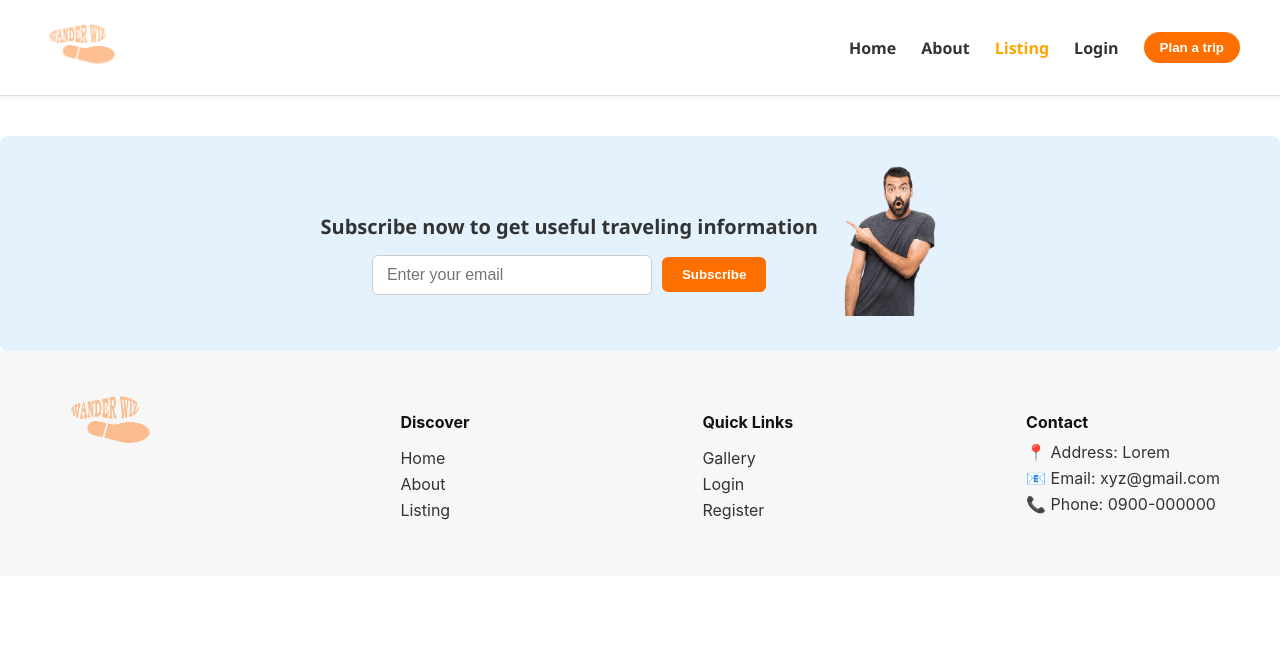
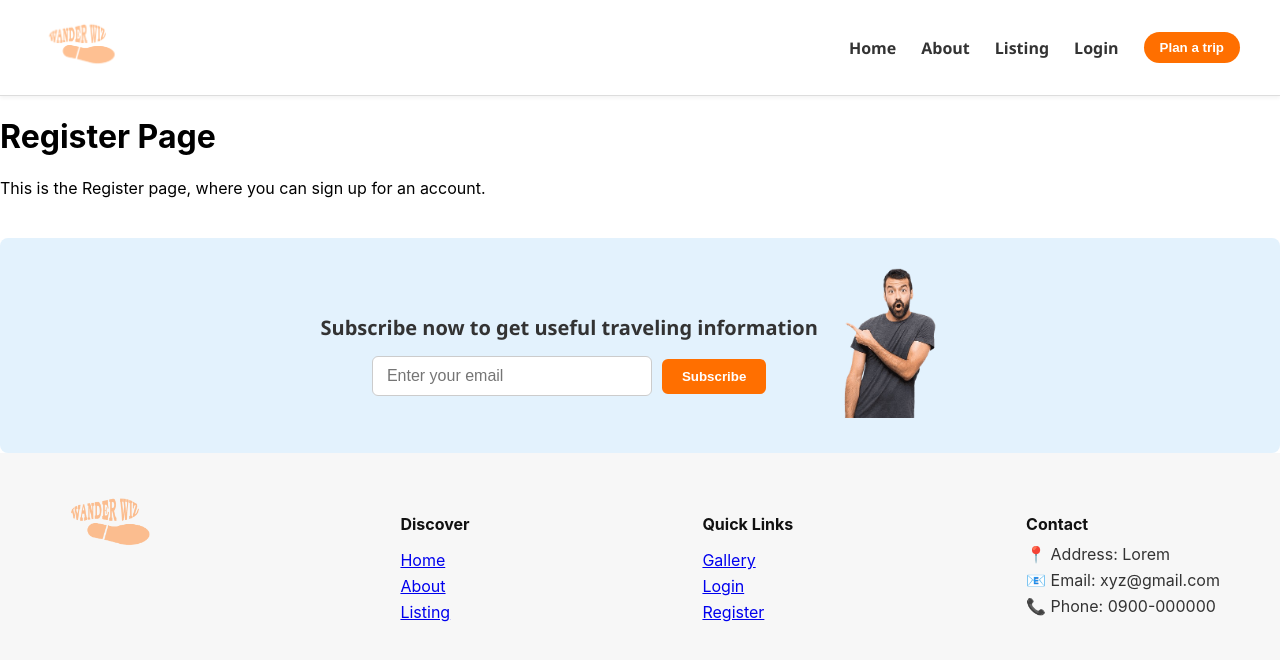
Before and after one commit to fatima-saleem390/WanderWiz-SE-Project-, a React (Create React App) app in the folder wander-frontend/: page /register in a window 1280 px wide. Shown: the top 660 px of the page. Built offline with nearby package versions, Linux system fonts and the light colour scheme.

Commit message:
Changes made

```diff
--- a/wander-frontend/src/App.js
+++ b/wander-frontend/src/App.js
@@ -1,12 +1,15 @@
+// src/App.js
 import React from 'react';
 import { BrowserRouter as Router, Routes, Route } from 'react-router-dom';
 import Header from './components/Header';
 import Footer from './components/Footer';
 import Home from './pages/Home';
-import About from './pages/About'; // Create this if it doesn't exist
-import Login from './pages/Login'; // Create this if it doesn't exist
+import About from './pages/About';
+import Login from './pages/Login';
 import AllTours from './pages/AllTours';
 import PlanTrip from './pages/PlanTrip';
+import Gallery from './pages/Gallery';  // Import Gallery
+import Register from './pages/Register';  // Import Register
 
 function App() {
   return (
@@ -19,6 +22,8 @@ function App() {
           <Route path="/login" element={<Login />} />
           <Route path="/listing" element={<AllTours />} />
           <Route path="/plan-trip" element={<PlanTrip />} />
+          <Route path="/gallery" element={<Gallery />} />  {/* Route for Gallery */}
+          <Route path="/register" element={<Register />} />  {/* Route for Register */}
         </Routes>
       </main>
       <Footer />
--- a/wander-frontend/src/components/Footer.js
+++ b/wander-frontend/src/components/Footer.js
@@ -1,6 +1,6 @@
 // src/components/Footer.js
-
 import React from 'react';
+import { Link } from 'react-router-dom';  // Import Link from react-router-dom
 import '../components/footer.css';
 
 const Footer = () => {
@@ -27,17 +27,17 @@ const Footer = () => {
           <div className="links">
             <h4>Discover</h4>
             <ul>
-              <li>Home</li>
-              <li>About</li>
-              <li>Listing</li>
+              <li><Link to="/">Home</Link></li>
+              <li><Link to="/about">About</Link></li>
+              <li><Link to="/listing">Listing</Link></li>
             </ul>
           </div>
           <div className="links">
             <h4>Quick Links</h4>
             <ul>
-              <li>Gallery</li>
-              <li>Login</li>
-              <li>Register</li>
+              <li><Link to="/gallery">Gallery</Link></li>  {/* Gallery Link */}
+              <li><Link to="/login">Login</Link></li>
+              <li><Link to="/register">Register</Link></li>  {/* Register Link */}
             </ul>
           </div>
           <div className="contact">
--- a/wander-frontend/src/components/Header.css
+++ b/wander-frontend/src/components/Header.css
@@ -1,3 +1,4 @@
+/* Header Styling */
 .header {
   background-color: #ffffff;
   padding: 20px 40px;
@@ -20,41 +21,27 @@
   font-weight: bold;
 }
 
-/* Increased specificity to ensure it overrides other styles */
-.nav-links .listing-link {
-    color: orange !important; /* Orange color for the "Listing" link */
-}
-
-.nav-links .listing-link:hover {
-    color: #ff8f00 !important; /* Darker orange when hovering over the "Listing" link */
-}
-
-/* Default style for other links */
-.nav-links a {
+/* Default style for nav links */
+.nav-links .nav-link {
   text-decoration: none;
-    color: #333;
+  color: #333; /* Default color is dark grey */
   font-size: 16px;
   position: relative;
   transition: color 0.3s ease;
 }
 
-.nav-links a:hover {
-    color: #0288d1; /* Default hover effect for other links */
+/* Active link (Orange color when selected) */
+.nav-links .active-link {
+  color: orange; /* Active link turns orange */
+}
+
+/* Hover effect for all links */
+.nav-links .nav-link:hover {
+  color: #0288d1; /* Blue hover effect for all links */
 }
 
 
-.nav-links a {
-  text-decoration: none;
-  color: #333;
-  font-size: 16px;
-  position: relative;
-  transition: color 0.3s ease;
-}
-
-.nav-links a:hover {
-  color: #0288d1; /* Default hover effect for other links */
-}
-
+/* Styling for the "Plan a trip" button */
 .post-btn {
   padding: 8px 16px;
   background-color: #ff6f00;
@@ -70,6 +57,7 @@
   background-color: #ff8f00;
 }
 
+/* Mobile responsiveness */
 @media (max-width: 768px) {
   .nav-links {
     flex-direction: column;
--- a/wander-frontend/src/components/Header.js
+++ b/wander-frontend/src/components/Header.js
@@ -1,7 +1,8 @@
+// src/components/Header.js
 import React from 'react';
-import { Link } from 'react-router-dom';
+import { NavLink } from 'react-router-dom'; // Use NavLink for active links
 import '../assets/logo.png';
-import './Header.css';
+import '../components/Header.css';
 
 const Header = () => {
   return (
@@ -10,13 +11,31 @@ const Header = () => {
         <img src={require('../assets/logo.png')} alt="WanderWiz Logo" />
       </div>
       <nav className="nav-links">
-        <Link to="/" className="home-link">Home</Link>
-        <Link to="/about" className="about-link">About</Link>
-        <Link to="/listing" className="listing-link">Listing</Link>
-        <Link to="/login" className="login-link">Login</Link>
-        <Link to="/plan-trip">
-          <button className="post-btn">Plan a trip</button>
-        </Link>
+        <NavLink
+          to="/"
+          className={({ isActive }) => isActive ? 'nav-link active-link' : 'nav-link'}
+        >
+          Home
+        </NavLink>
+        <NavLink
+          to="/about"
+          className={({ isActive }) => isActive ? 'nav-link active-link' : 'nav-link'}
+        >
+          About
+        </NavLink>
+        <NavLink
+          to="/listing"
+          className={({ isActive }) => isActive ? 'nav-link active-link listing-link' : 'nav-link listing-link'}
+        >
+          Listing
+        </NavLink>
+        <NavLink
+          to="/login"
+          className={({ isActive }) => isActive ? 'nav-link active-link' : 'nav-link'}
+        >
+          Login
+        </NavLink>
+        <button className="post-btn">Plan a trip</button>
       </nav>
     </header>
   );
--- a/wander-frontend/src/components/TourCard.css
+++ b/wander-frontend/src/components/TourCard.css
@@ -1,4 +1,3 @@
-
 .tour-card {
   width: 250px;
   border-radius: 10px;
@@ -13,3 +12,22 @@
   height: 150px;
   object-fit: cover;
 }
+
+.rating {
+  display: flex;
+  justify-content: center;
+  align-items: center;
+  font-size: 24px; /* Increase this value for larger stars */
+}
+
+.rating span {
+  color: gold;
+  margin-right: 2px;
+  font-size: 24px; /* You can increase this to make stars bigger */
+}
+
+.numeric-rating {
+  color: #555;
+  font-size: 14px;
+  margin-left: 5px;
+}
--- a/wander-frontend/src/components/TourCard.js
+++ b/wander-frontend/src/components/TourCard.js
@@ -7,20 +7,43 @@ const TourCard = ({ tour }) => {
   try {
     imageSrc = require(`../assets/${tour.image}`);
   } catch (err) {
-    // If the specified image is not found, use a fallback image
     try {
       imageSrc = require(`../assets/default.jpg`);
     } catch (fallbackErr) {
       console.error('Default image not found. Please add default.jpg to assets.');
-      imageSrc = ''; // Or set to a valid placeholder URL if desired
+      imageSrc = '';
     }
   }
+
+  const renderStars = (rating) => {
+    const fullStars = Math.floor(rating);
+    const hasHalfStar = rating - fullStars >= 0.5;
+    const emptyStars = 5 - fullStars - (hasHalfStar ? 1 : 0);
+
+    const stars = [];
+
+    for (let i = 0; i < fullStars; i++) {
+      stars.push(<span key={`full-${i}`} className="star">&#9733;</span>);
+    }
+
+    if (hasHalfStar) {
+      stars.push(<span key="half" className="star">&#9733;</span>); // Could be replaced with custom half-star logic/icon
+    }
+
+    for (let i = 0; i < emptyStars; i++) {
+      stars.push(<span key={`empty-${i}`} className="star">&#9734;</span>);
+    }
+
+    return stars;
+  };
 
   return (
     <div className="tour-card">
       <img src={imageSrc} alt={tour.title} />
       <h3>{tour.title}</h3>
-      <p>⭐ {tour.rating} / 5</p>
+      <div className="rating">
+        {renderStars(tour.rating)}
+      </div>
     </div>
   );
 };
--- /dev/null
+++ b/wander-frontend/src/pages/Gallery.js
@@ -0,0 +1,13 @@
+// src/pages/Gallery.js
+import React from 'react';
+
+const Gallery = () => {
+  return (
+    <div>
+      <h1>Gallery Page</h1>
+      <p>This is the Gallery page, where you can see images of tourist destinations.</p>
+    </div>
+  );
+};
+
+export default Gallery;
--- /dev/null
+++ b/wander-frontend/src/pages/Register.js
@@ -0,0 +1,13 @@
+// src/pages/Register.js
+import React from 'react';
+
+const Register = () => {
+  return (
+    <div>
+      <h1>Register Page</h1>
+      <p>This is the Register page, where you can sign up for an account.</p>
+    </div>
+  );
+};
+
+export default Register;
```
Lines whose indentation alone changed are shown as unchanged.
